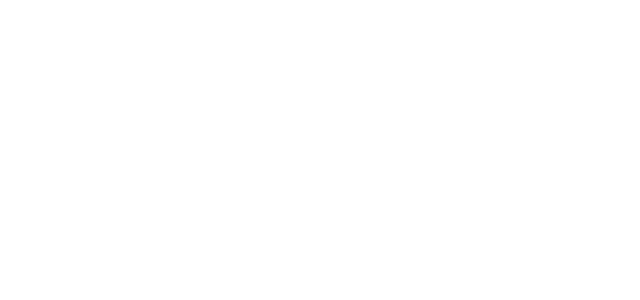
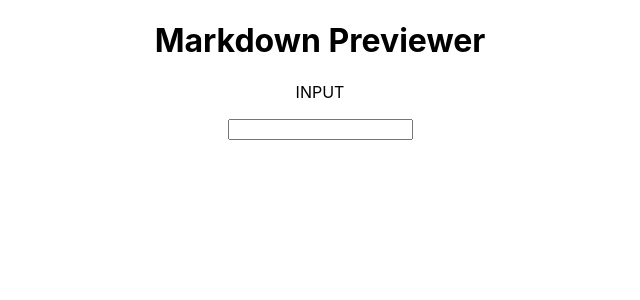
Before and after one commit to DiegoGorgazzi/markdown-previewer, a React (Create React App) app: page / in a window 1280 px wide. Shown: the top 300 px of the page, without its empty margins (320-960 px from the left). Built offline with nearby package versions, Linux system fonts and the light colour scheme.

Commit message:
Add Markdown component and handler

```diff
--- a/src/App.js
+++ b/src/App.js
@@ -1,14 +1,38 @@
 import React, { Component } from 'react';
 import logo from './logo.svg';
 import './App.css';
+import Markdown from "./components/Markdown/Markdown";
 
 class App extends Component {
+  state = {
+    persons: [
+
+      {name:""},
+
+    ]
+  }
+
+nameChangedHandler = (event) => {
+  this.setState ({
+    persons: [
+      {name: event.target.value},
+    ],
+  });
+
+}
+
   render() {
     return (
       <div className="App">
+        <h1>Markdown Previewer</h1>
 
+        <Markdown
+        name={this.state.persons[0].name}
+        changed={this.nameChangedHandler}
+        />
 
       </div>
+
     );
   }
 }
--- /dev/null
+++ b/src/components/Markdown/Markdown.js
@@ -0,0 +1,12 @@
+import React from "react";
+
+const markdown = (props) => {
+    return (
+      <div>
+        <p>INPUT {props.name}</p>
+          <input type="text" onChange={props.changed}/>
+      </div>
+    )
+};
+
+export default markdown;
```
